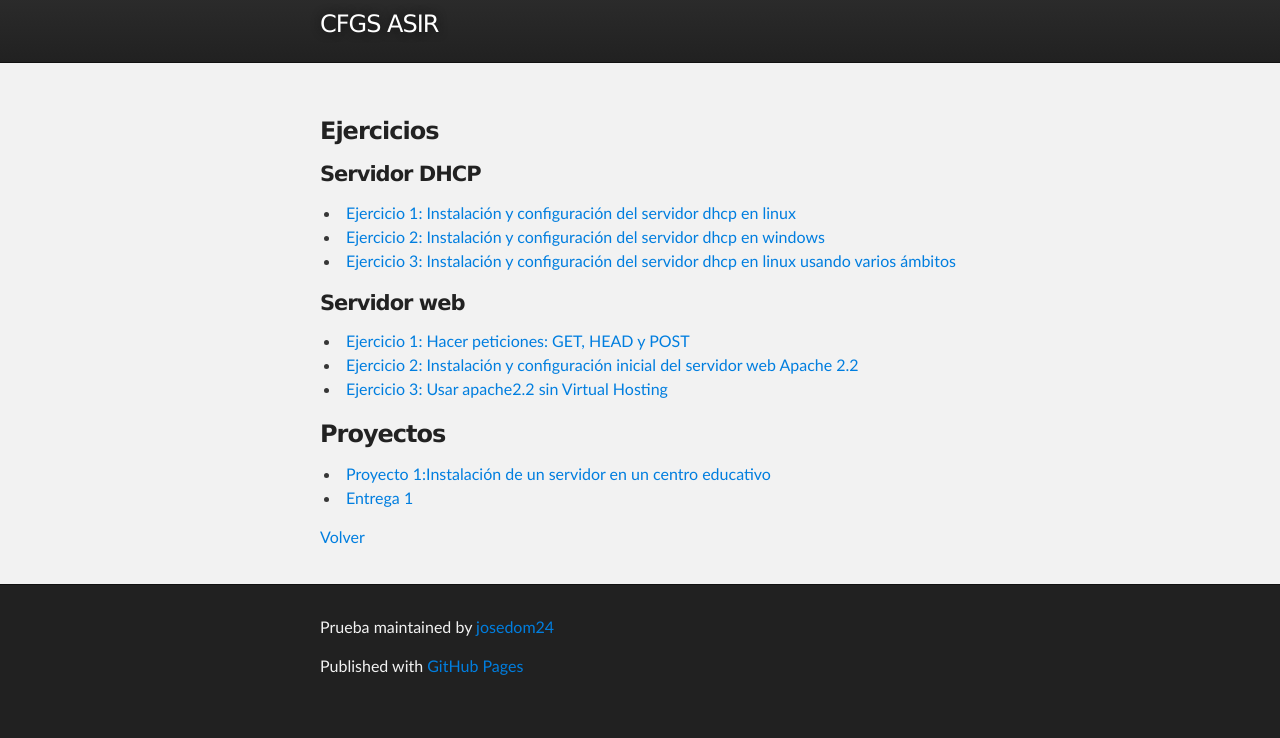
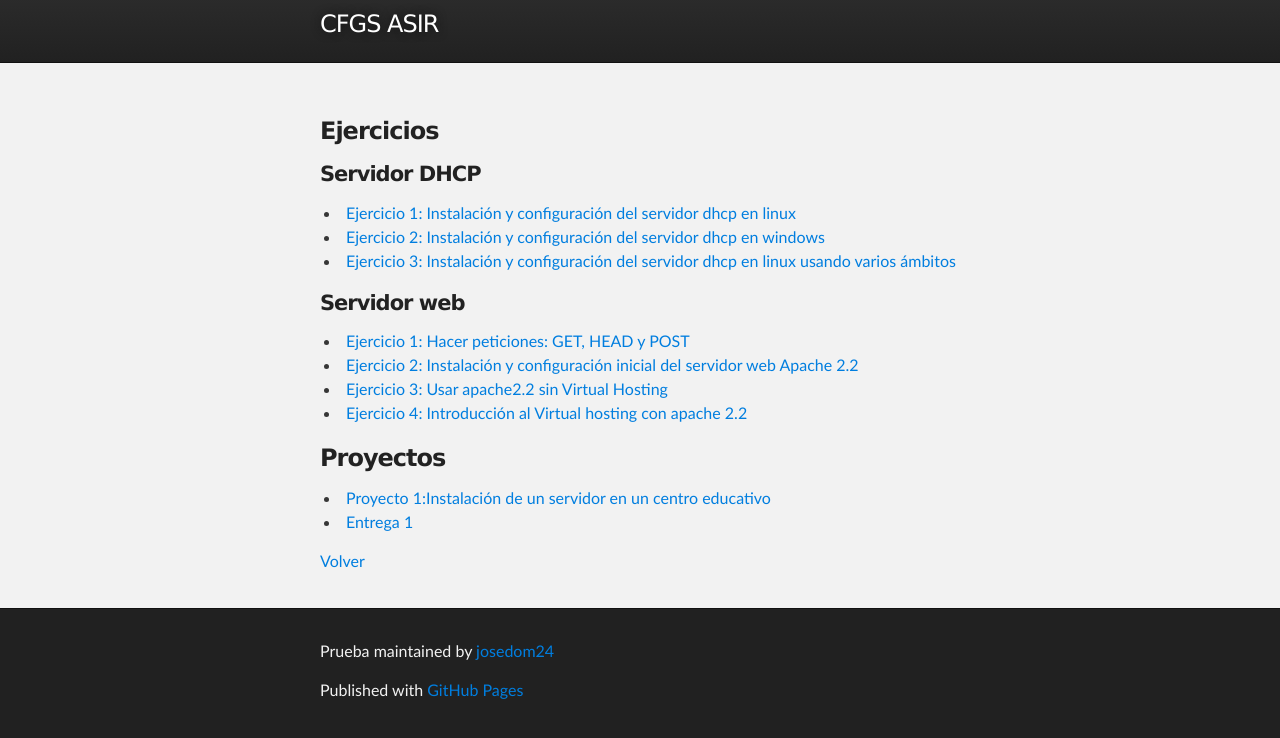
Before and after one commit to josedom24/josedom24.github.io, a Jekyll site: the page built from mod/serviciosgs/index.md, in a window 1280 px wide, cut to the strip 78-816 px from the top of the page. Built offline with Jekyll 4.4.1, drawn with Linux system fonts in a browser that asks for light colours.

Commit message:
ejercicio 4 web

```diff
--- a/mod/serviciosgs/index.md
+++ b/mod/serviciosgs/index.md
@@ -16,6 +16,7 @@ tagline: CFGS ASIR
 * [Ejercicio 1: Hacer peticiones: GET, HEAD y POST](e_web_1)
 * [Ejercicio 2: Instalación y configuración inicial del servidor web Apache 2.2](e_web_2)
 * [Ejercicio 3: Usar apache2.2 sin Virtual Hosting](e_web_3)
+* [Ejercicio 4: Introducción al Virtual hosting con apache 2.2](e_web_4)
 
 ### Proyectos
 
```
